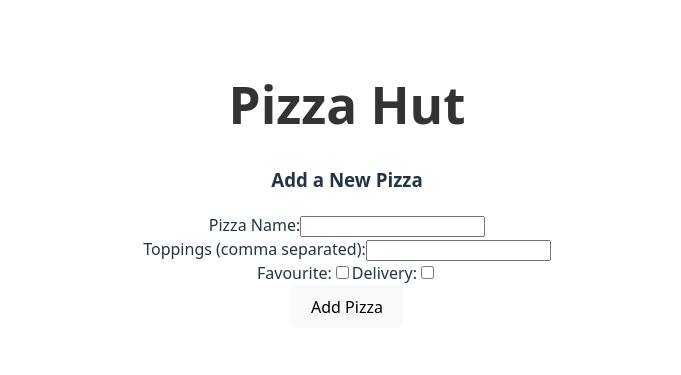
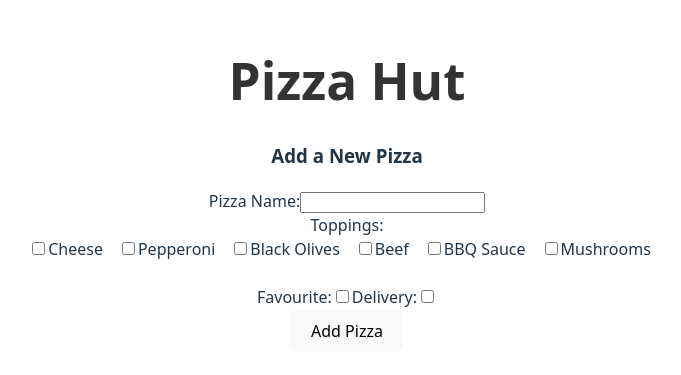
Before and after one commit to nayangodhwani-atri/Pizza-Menu-Application, a React (Vite) app in the folder demo/: page /add-pizza in a window 1280 px wide. Shown: the part 215-590 px from the top of the page, without its empty margins (293-974 px from the left). Built offline with nearby package versions, Linux system fonts and the light colour scheme.

Commit message:
[feat: Modifed the toppings filed to have multi-checkbox field]
[ICTRAINING-1892]

```diff
--- a/demo/src/App.tsx
+++ b/demo/src/App.tsx
@@ -14,14 +14,14 @@
   interface Pizza {
     id: number;
     name: string;
-    toppings: string;
+    toppings: string[];
     Favourite: boolean;
     delivery: boolean;
   }
   const sampleData: Pizza[]=[
-    {id: 1, name: 'Margherita', toppings:'Cheese',Favourite:true, delivery: true},
-    {id: 2, name: 'Pepperoni', toppings:'Black Olives',Favourite:true, delivery: true},
-    {id: 3, name: 'BBQ Chicken', toppings:'Beef',Favourite:true, delivery: true},
+    {id: 1, name: 'Margherita', toppings:['Cheese'],Favourite:true, delivery: true},
+    {id: 2, name: 'Pepperoni', toppings:['Black Olives'],Favourite:true, delivery: true},
+    {id: 3, name: 'BBQ Chicken', toppings:['Beef'],Favourite:true, delivery: true},
 ]
   const [pizza, setPizza] = useState<Pizza[]>(sampleData);
 
@@ -37,6 +37,7 @@
         <Route path="/" element={<><Button /><AddPizzaButton /></>} />
         <Route path="/home" element={<PizzaData pizzas={pizza}/>}/>
         <Route path="/add-pizza" element={<PizzaForm setPizza={setPizza} pizza={pizza}/>}/>
+
       </Routes>
       </div>
     </Router>
--- a/demo/src/components/AddPizza.tsx
+++ b/demo/src/components/AddPizza.tsx
@@ -5,7 +5,7 @@
 interface Pizza {
   id: number;
   name: string;
-  toppings: string;
+  toppings: string[];
   Favourite: boolean;
   delivery: boolean;
 }
@@ -16,9 +16,17 @@
 }
 
 const PizzaForm: React.FC<PizzaFormProps> = ({ setPizza,pizza }) => {
-  const { control, handleSubmit, formState: { errors }, reset } = useForm<Pizza>();
+  const { control, handleSubmit, formState: { errors }, reset } = useForm<Pizza>({
+    defaultValues: {
+      name: '',
+      toppings: [],
+      Favourite: false,
+      delivery: false,
+    },
+  });
+
+
   const navigate = useNavigate();
-  // Handle form submission
   const onSubmit = (data: Pizza) => {
     const newId = pizza.length > 0 ? Math.max(...pizza.map(p => p.id)) + 1 : 1;
     const newPizza: Pizza = {
@@ -34,6 +42,8 @@
     reset();
     navigate('/home');
   };
+
+  const toppingOptions = ['Cheese', 'Pepperoni', 'Black Olives', 'Beef', 'BBQ Sauce', 'Mushrooms'];
 
   return (
     <div>
@@ -54,16 +64,32 @@
         <br />
 
 
-        <label>
-          Toppings (comma separated):
-          <Controller
-            name="toppings"
-            control={control}
-            defaultValue={""}
-            rules={{ required: 'Toppings are required' }}
-            render={({ field }) => <input type = "string" {...field} />}
-          />
-        </label>
+        <label>Toppings:</label>
+        <div>
+          {toppingOptions.map((topping) => (
+            <label key={topping} style={{ marginRight: '15px' }}>
+              <Controller
+                name="toppings"
+                control={control}
+                rules={{ required: 'At least one topping is required' }}
+                render={({ field }) => (
+                  <input
+                    type="checkbox"
+                    value={topping}
+                    checked={field.value.includes(topping)}
+                    onChange={(e) => {
+                      const newValue = e.target.checked
+                        ? [...field.value, topping]
+                        : field.value.filter((t: string) => t !== topping);
+                      field.onChange(newValue);
+                    }}
+                  />
+                )}
+              />
+              {topping}
+            </label>
+          ))}
+        </div>
         {errors.toppings && <p>{errors.toppings.message}</p>}
         <br />
 
--- a/demo/src/components/Home.tsx
+++ b/demo/src/components/Home.tsx
@@ -6,7 +6,7 @@
 interface Pizza {
     id: number;
     name: string;
-    toppings: string;
+    toppings: string[];
     Favourite: boolean;
     delivery: boolean;
   }
@@ -35,7 +35,7 @@
         },
         {
             Header:"Toppings",accessor:"toppings",
-            Cell: ({ value }: { value: string }) => value,
+            Cell: ({ value }: { value: string[] }) => value.join(', '),
         },
         {
             Header:"Favourite",accessor:"Favourite",
@@ -48,12 +48,10 @@
     ],
     []
     );
-
     const { getTableProps, getTableBodyProps, headerGroups, rows, prepareRow } = useTable({
         columns,
         data,
       });
-
       return (
         <div className="table-container">
           <table {...getTableProps()}>
@@ -84,7 +82,6 @@
         </div>
       );
 };
-
 const BackButton = () => {
 
     return (
@@ -92,5 +89,4 @@
     );
 
 };
-
 export default PizzaDataReact;
```
